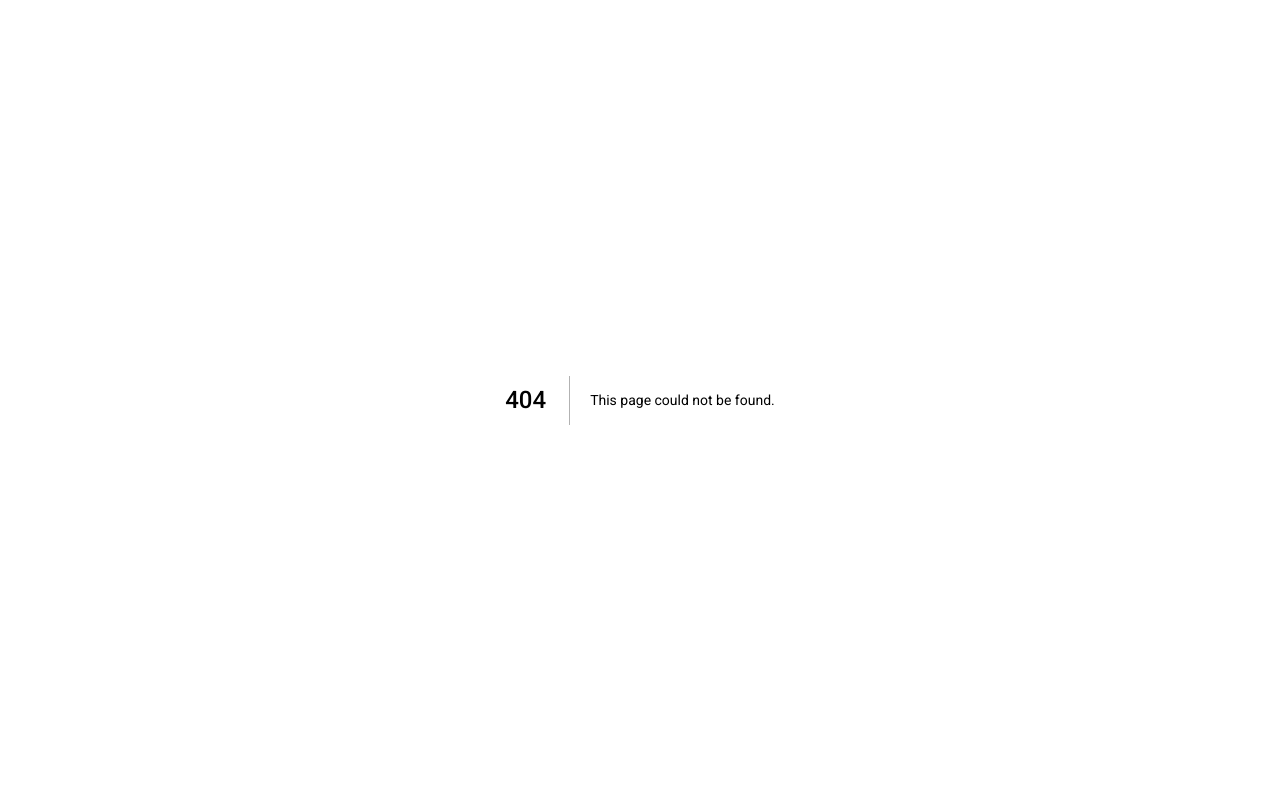
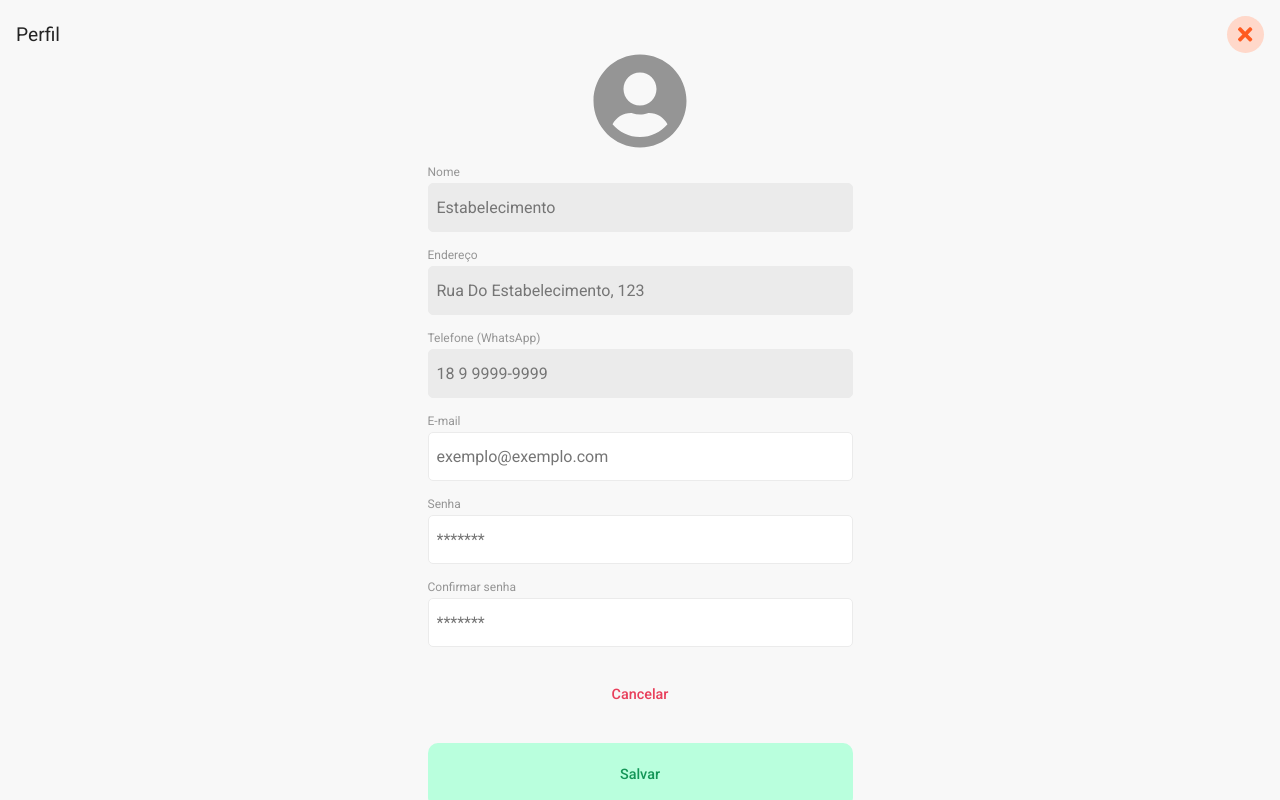
Before and after one commit to rafaelzoucas/client-helix-app, a Next.js app: page /Profile in a window 1280 px wide. Before the commit this address had no page. Built offline with nearby package versions, Linux system fonts and the light colour scheme.

Commit message:
alterar dados

```diff
--- a/src/components/Modals/Menu/index.tsx
+++ b/src/components/Modals/Menu/index.tsx
@@ -17,6 +17,8 @@ export default function Menu({id = 'modal', onClose = () => {}}) {
         <>
             <div id={id} className={styles.modalContainer} onClick={handleOutSideClick}>
                 <div className={styles.menuContainer}>
+
+                    <Link href="/Profile">
                         <section className={styles.profile}>
                             <Image
                                 width={60}
@@ -26,7 +28,10 @@ export default function Menu({id = 'modal', onClose = () => {}}) {
                             />
 
                             <h1>Estabelecimento</h1>
+
+                            <span>Visualizar perfil</span>
                         </section>
+                    </Link>
 
                     <section className={styles.menu}>
                         <div className={styles.menuItems}>
--- a/src/pages/ExclusiveDeliveryman/index.tsx
+++ b/src/pages/ExclusiveDeliveryman/index.tsx
@@ -25,6 +25,7 @@ export default function Feedback() {
                 </Link>
             </section>
 
+            <div className={styles.content}>
                 <section className={styles.codeContainer}>
                     <div className={styles.title}>
                         <FontAwesomeIcon icon="motorcycle" />
@@ -84,7 +85,7 @@ export default function Feedback() {
                         </Link>
                     </div>
                 </section>
-
+            </div>
         </div>
     )
 }
--- /dev/null
+++ b/src/pages/Profile/index.tsx
@@ -0,0 +1,74 @@
+import React from 'react'
+
+import Link from 'next/link'
+import Image from 'next/image'
+
+import styles from './styles.module.scss'
+
+import { library } from '@fortawesome/fontawesome-svg-core'
+import { FontAwesomeIcon } from '@fortawesome/react-fontawesome'
+import { fas } from '@fortawesome/free-solid-svg-icons'
+
+library.add(fas)
+
+export default function Profile() {
+
+    return(
+        <div className={styles.settingsContainer}>
+            <section className={styles.headerContainer}>
+                <h1>Perfil</h1>
+
+                <Link href="/">
+                    <button>
+                        <FontAwesomeIcon icon="times" />
+                    </button>
+                </Link>
+            </section>
+
+            <div className={styles.infoContainer}>
+                <div className={styles.info}>
+                    <FontAwesomeIcon icon="user-circle" className={styles.profPic} />
+                </div>
+
+                <div className={styles.info}>
+                    <span>Nome</span>
+                    <input type="text" placeholder="Estabelecimento" disabled />
+                </div>
+
+                <div className={styles.info}>
+                    <span>Endereço</span>
+                    <input type="text" placeholder="Rua Do Estabelecimento, 123" disabled />
+                </div>
+
+                <div className={styles.info}>
+                    <span>Telefone (WhatsApp)</span>
+                    <input type="text" placeholder="18 9 9999-9999" disabled />
+                </div>
+
+                <div className={styles.info}>
+                    <span>E-mail</span>
+                    <input type="text" placeholder="exemplo@exemplo.com" />
+                </div>
+
+                <div className={styles.info}>
+                    <span>Senha</span>
+                    <input type="password" placeholder="*******" />
+                </div>
+
+                <div className={styles.info}>
+                    <span>Confirmar senha</span>
+                    <input type="password" placeholder="*******" />
+                </div>
+
+                <div className={styles.btns}>
+                    {/* <button>
+                        <FontAwesomeIcon icon="edit" />
+                        Editar informações
+                    </button> */}
+                    <button className={styles.cancel}>Cancelar</button>
+                    <button className={styles.save}>Salvar</button>
+                </div>
+            </div>
+        </div>
+    )
+}
--- /dev/null
+++ b/src/pages/Profile/styles.module.scss
@@ -0,0 +1,142 @@
+.settingsContainer {
+    position: fixed;
+
+    top: 0;
+    left: 0;
+
+    width: 100vw;
+    height: 100vh;
+
+    overflow-y: hidden;
+
+    padding: 1rem;
+
+    z-index: 100000;
+
+    background: var(--background);
+
+    .title {
+        display: flex;
+        flex-direction: row;
+        align-items: center;
+
+        color: var(--orange-700);
+
+        margin-top: 1.5rem;
+
+        margin-bottom: 0.5rem;
+
+        h3 {
+            font-size: 0.875rem;
+            margin-left: 0.5rem;
+        }
+    }
+
+    .headerContainer {
+        display: flex;
+        flex-direction: row;
+        justify-content: space-between;
+        align-items: center;
+
+        h1 {
+            font-size: 1.2rem;
+            color: var(--black);
+        }
+
+        button {
+            font-size: 1.3rem;
+            height: 2.3rem;
+            width: 2.3rem;
+            color: var(--orange-700);
+            background: var(--orange-100);
+            border-radius: 10rem;
+        }
+    }
+
+    .infoContainer {
+        display: flex;
+        flex-direction: column;
+        align-items: center;
+        justify-content: center;
+
+        width: 100%;
+
+        .info {
+            display: flex;
+            flex-direction: column;
+
+
+            .profPic {
+                font-size: 6rem;
+                color: var(--gray-300);
+
+                margin-left: calc(50% - 3rem);
+                margin-bottom: 1rem;
+            }
+
+            span {
+                font-size: 0.75rem;
+                color: var(--gray-300);
+                margin-bottom: 0.25rem;
+            }
+
+            input {
+                margin-bottom: 1rem;
+                padding: 0.875rem 0.5rem;
+
+                border: 0;
+                border-radius: 5px;
+
+                // background-color: var(--gray-100);
+                border: 1px solid var(--gray-100);
+
+                width: 90vw;
+                max-width: 425px;
+            }
+
+            :disabled {
+                background-color: var(--gray-100);
+                cursor: not-allowed;
+            }
+        }
+
+        .btns {
+            display: flex;
+            flex-direction: column;
+
+            gap: 1rem;
+
+            button {
+                max-width: 425px;
+
+                width: 90vw;
+                height: 4rem;
+
+                border-radius: 10px;
+
+                font-weight: 500;
+
+                gap: 0.5rem;
+
+                background-color: var(--orange-100);
+                color: var(--orange-700);
+
+            }
+
+            .save {
+                // width: 70%;
+                background-color: var(--green-100);
+                color: var(--green-700);
+            }
+
+            .cancel {
+                // width: 20%;
+                background: none;
+                // border: 1px solid var(--red-300);
+                color: var(--red-300);
+            }
+
+        }
+
+    }
+}
--- a/src/styles/global.scss
+++ b/src/styles/global.scss
@@ -22,6 +22,7 @@
     --black: rgb(36, 36, 36);
 
     --orange-100: #FFD8CA;
+    --orange-500: #fca485;
     --orange-700: #ff5a1f;
 
     --red-100: #ffa7b6;
```
Also changed, not shown: src/components/Modals/Menu/styles.module.scss (+7 -0 lines), src/pages/ExclusiveDeliveryman/styles.module.scss (+11 -0 lines), 1 other file (tests, documents, lock files or other folders). Lines whose indentation alone changed are shown as unchanged.
